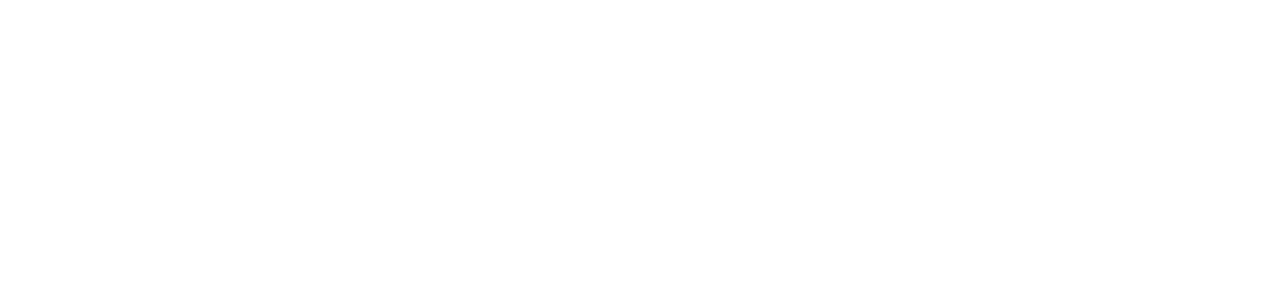
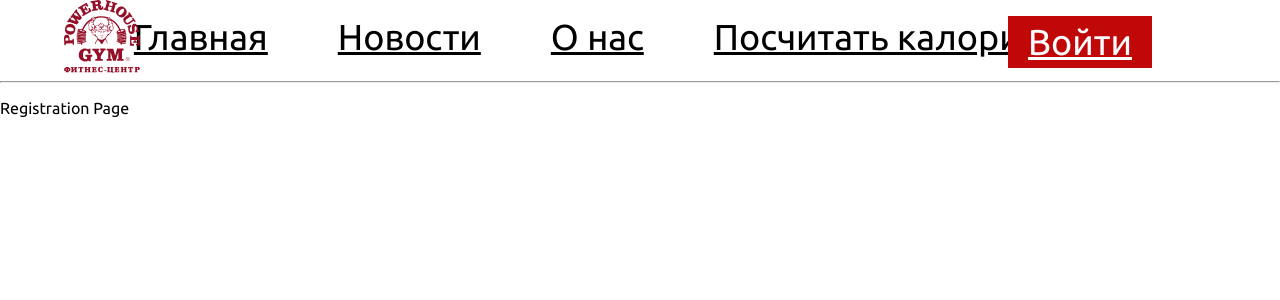
Before and after one commit to sdobrimutrom/project-app, a React (Create React App) app: page /signin in a window 1280 px wide. Before the commit this address had no page. Shown: the top 300 px of the page. Built offline with nearby package versions, Linux system fonts and the light colour scheme.

Commit message:
finished routing + refactoring

```diff
--- a/src/App.js
+++ b/src/App.js
@@ -5,6 +5,7 @@
 import LoginPage from './components/LoginPage/LoginPage'
 import AboutPage from './components/AboutPage/AboutPage'
 import CountCaloriesPage from './components/CountCaloriesPage/CountCaloriesPage'
+import RegistrationPage from './components/RegistrationPage/RegistrationPage';
 
 function App() {
   return (
@@ -16,6 +17,7 @@
           <Route path='/about' element={<AboutPage/>}/>
           <Route path='/count_calories' element={<CountCaloriesPage/>}/>
           <Route path='/login' element={<LoginPage/>}/>
+          <Route path='/signin' element={<RegistrationPage/>}/>
         </Routes>
       </Router>
     </div>
--- /dev/null
+++ b/src/components/RegistrationPage/RegistrationPage.jsx
@@ -0,0 +1,13 @@
+import React from "react";
+import Header from "../Header/Header";
+
+function RegistrationPage() {
+    return (
+        <div>
+            <Header/>
+            <p>Registration Page</p>
+        </div>
+    );
+}
+
+export default RegistrationPage;
```
Also changed, not shown: src/components/AboutPage/AboutPage.jsx (renamed from src/components/AboutPage/AboutPage.js), src/components/CountCaloriesPage/CountCaloriesPage.jsx (renamed from src/components/CountCaloriesPage/CountCaloriesPage.js), src/components/Footer/Footer.jsx (renamed from src/components/Footer/Footer.js), src/components/Form/Form.jsx (renamed from src/components/Form/Form.js), src/components/Header/Header.jsx (renamed from src/components/Header/Header.js), src/components/LoginPage/LoginPage.jsx (renamed from src/components/LoginPage/LoginPage.js), src/components/NewsPage/NewsPage.jsx (renamed from src/components/NewsPage/NewsPage.js).
